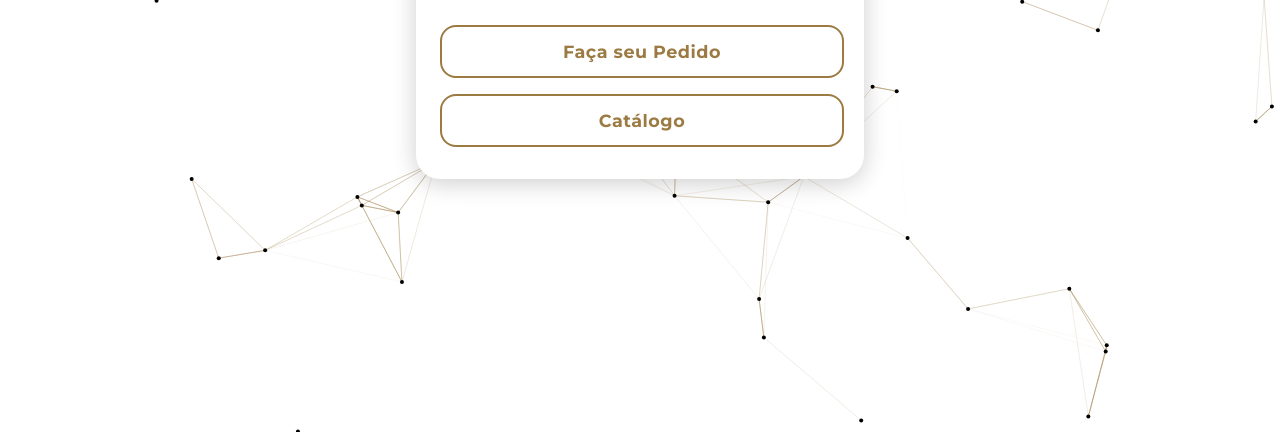
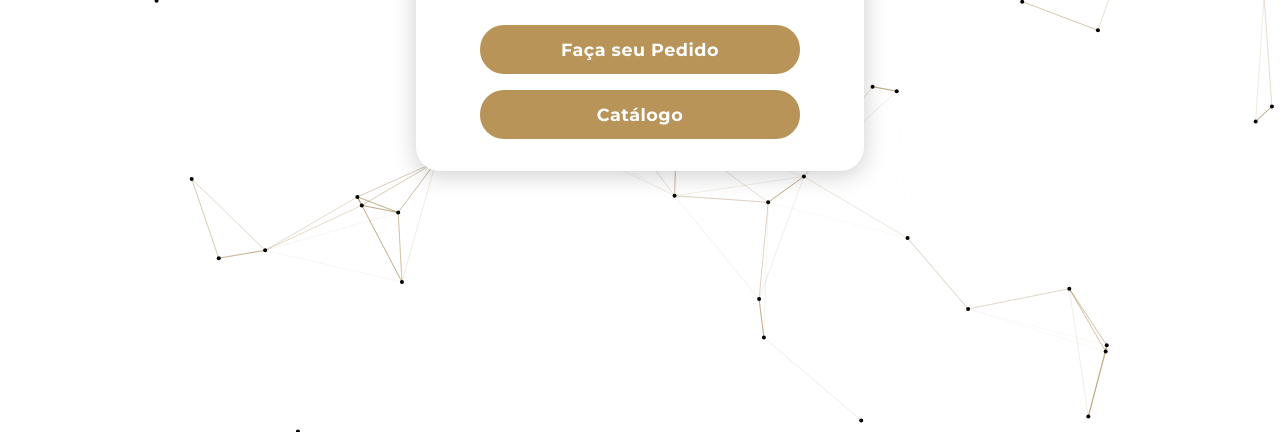
Before and after one commit to Adenilson-Silva-Dev/catalagoLoja, a plain HTML site: page index.html in a window 1280 px wide. Shown: the part 368-800 px from the top of the page. Drawn offline with nearby package versions, Linux system fonts and the light colour scheme.

Commit message:
Efeitos em gradiente nos botoes

```diff
--- a/css/styles.css
+++ b/css/styles.css
@@ -74,25 +74,44 @@ background-color:transparent;
   display: flex;
   flex-direction: column;
   gap: 16px;
+  align-items: center;
+  justify-content: center;
 }
 
 .btn {
   display: block;
-  width: 100%;
+  width: 80%;
   padding: 14px 0;
-  background: #ffffff;
-  color: #9C7B43;
-  border: 2px solid #9C7B43;
-  border-radius: 16px;
+  background: #9C7B43;
+  color: #fff;
+  border: none;
+  border-radius: 24px;
   font-size: 1.1rem;
   font-weight: 700;
   text-decoration: none;
   transition: background 0.2s, color 0.2s;
   letter-spacing: 0.5px;
+  cursor: pointer;
+  animation: btnGradient 5s ease-in-out infinite;
+}
+
+@keyframes btnGradient {
+  0% {
+    background-color: #B89459;
+  }
+  33% {
+    background-color: #9C7B43;
+  }
+  66% {
+    background-color: #80623A;
+  }
+  100% {
+    background-color: #B89459;
+  }
 }
 
 .btn:hover {
-  background: #9C7B43;
+  filter: brightness(1.1);
   color: #fff;
 }
 
```
